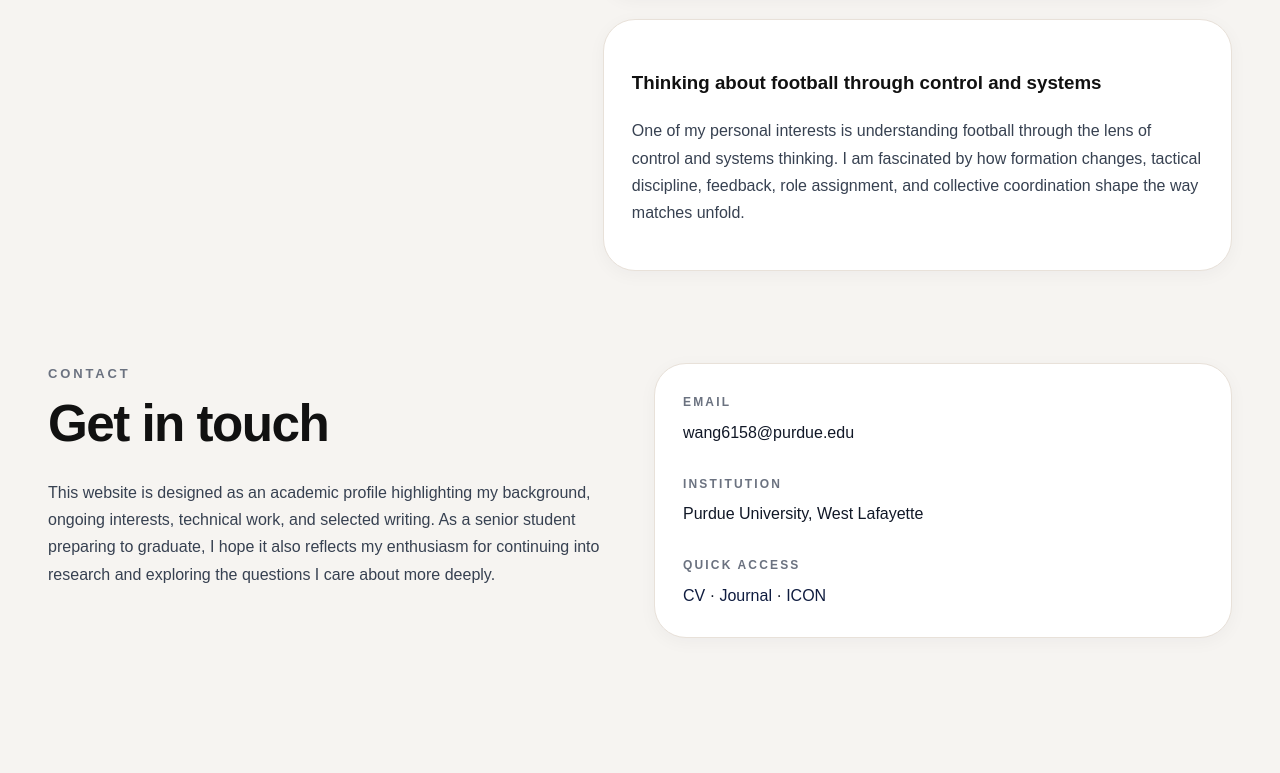
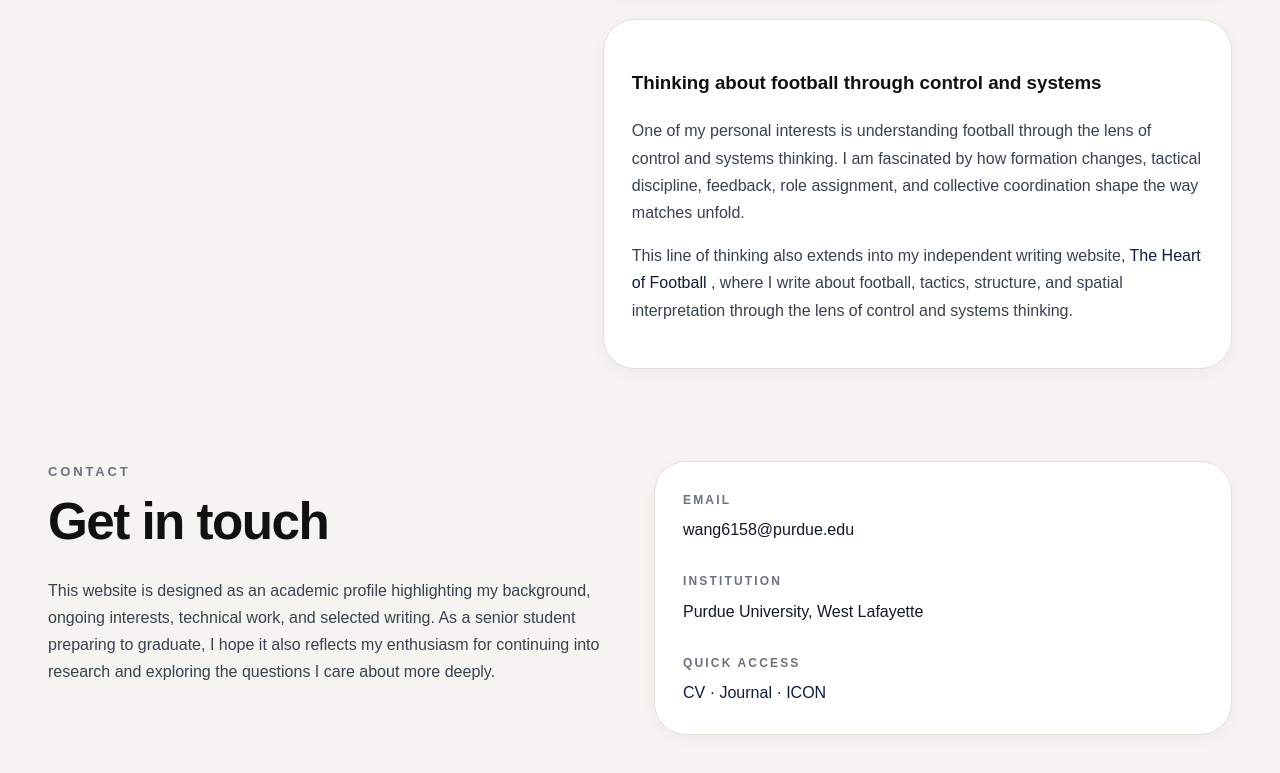
Before and after one commit to niconiconi1234567/zhishanwang.github.io, a plain HTML site: page index.html in a window 1280 px wide. Shown: the part 10866-11639 px from the top of the page. Before the commit the page ends 11584 px from the top, so only its background shows below. Drawn offline with Linux system fonts and the light colour scheme.

Commit message:
Update index.html

```diff
--- a/index.html
+++ b/index.html
@@ -652,6 +652,14 @@
             formation changes, tactical discipline, feedback, role assignment,
             and collective coordination shape the way matches unfold.
           </p>
+          <p style="margin-top: 14px;">
+            This line of thinking also extends into my independent writing website,
+            <a class="inline-link" href="https://niconiconi1234567.github.io/heart-of-football/" target="_blank" rel="noreferrer">
+              The Heart of Football
+            </a>,
+            where I write about football, tactics, structure, and spatial interpretation
+            through the lens of control and systems thinking.
+          </p>
         </div>
       </div>
     </section>
```
